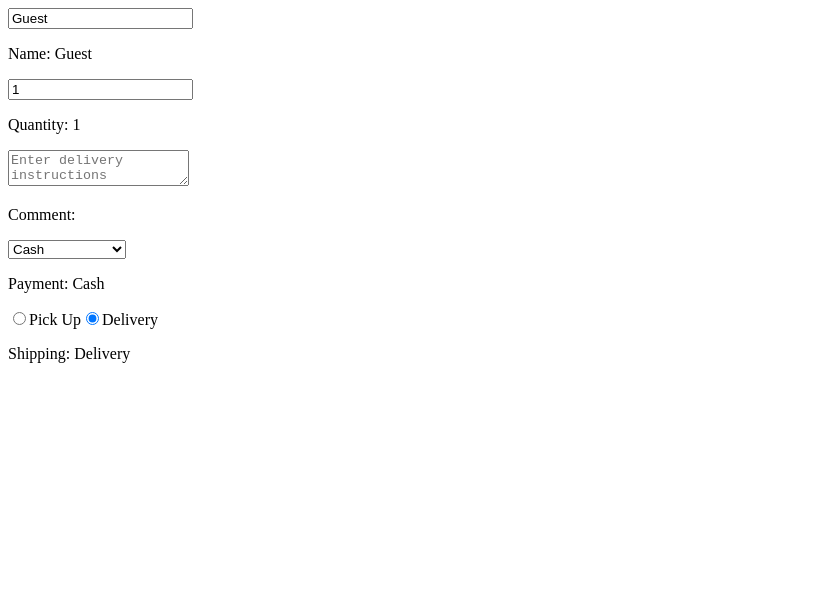
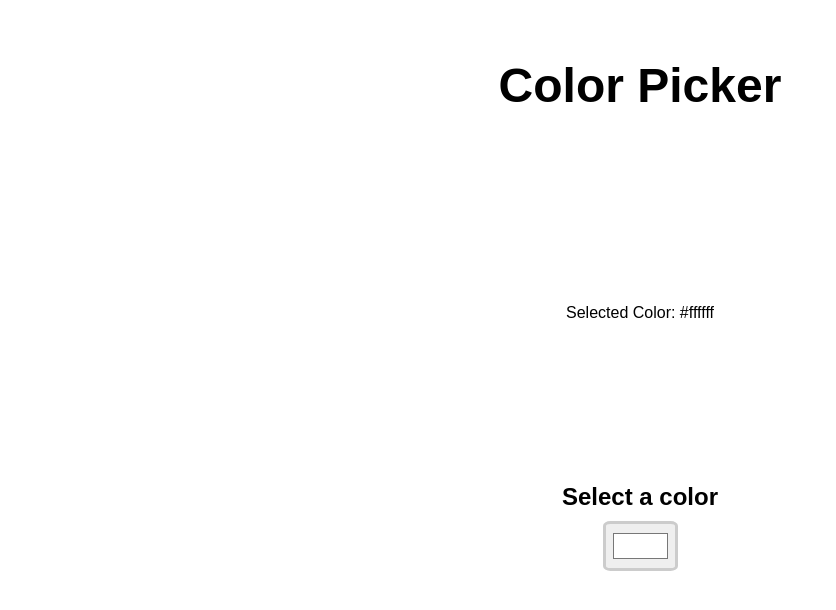
Before and after one commit to Kordah-Retsu/Web, a React (Vite) app in the folder project 02/: page / in a window 1280 px wide. Shown: the top 610 px of the page, without its empty margins (0-836 px from the left). Built offline with nearby package versions, Linux system fonts and the light colour scheme.

Commit message:
Color picker

```diff
--- a/project 02/src/App.jsx
+++ b/project 02/src/App.jsx
@@ -1,9 +1,9 @@
 
-import MyComponent from "./MyComponent";
+import ColorPicker from "./Color";
 
 function App() {
 
-  return(<MyComponent /> );
+  return(<ColorPicker /> );
 }
 
 export default App;
--- /dev/null
+++ b/project 02/src/Color.jsx
@@ -0,0 +1,21 @@
+    import React, {useState} from 'react';
+
+    function ColorPicker(){
+
+        const [color, setColor] = useState("#ffffff");
+
+        function handleColorChange(event) {
+            setColor(event.target.value);
+        }
+
+        return( <div className="color-picker-container">
+                    <h1>Color Picker</h1>
+                    <div className="color-display" style={{backgroundColor: color}}>
+                        <p>Selected Color: {color}</p>
+                    </div>
+                    <label>Select a color</label>
+                    <input type="color" value={color} onChange={handleColorChange}></input>
+                </div>);
+
+    }
+    export default ColorPicker;
--- a/project 02/src/MyComponent.jsx
+++ /dev/null
@@ -1,65 +0,0 @@
-import React, {useState} from 'react';
-
-function MyComponent(){
-
-    const [name, setName] = useState("Guest");
-    const [quantity, setQuantity] = useState(1);
-    const [comment, setComment] = useState("");
-    const [payment, setPayment] = useState("Cash");
-    const [shipping, setShipping] = useState("Delivery");
-
-    function handleNameChange(event){
-        setName(event.target.value);
-    }
-
-    function handleQuantityChange(event){
-        setQuantity(event.target.value);
-    }
-
-    function handleCommentChange(event){
-        setComment(event.target.value);
-    }
-
-    function handlePaymentChange(event){
-        setPayment(event.target.value);
-    }
-
-    function handleShippingChange(event){
-        setShipping(event.target.value);
-    }
-
-    return (<div>
-                <input value={name} onChange={handleNameChange}/>
-                <p>Name: {name}</p>
-
-                <input value={quantity} onChange={handleQuantityChange} type="number"/>
-                <p>Quantity: {quantity}</p>
-
-                <textarea value={comment} onChange={handleCommentChange} placeholder="Enter delivery instructions"/>
-                <p>Comment: {comment}</p>
-
-                <select value={payment} onChange={handlePaymentChange}>
-                    <option value="">Select an option</option>
-                    <option value="VISA">VISA</option>
-                    <option value="Mastercard">Mastercard</option>
-                    <option value="Mobile Money">Mobile Money</option>
-                    <option value="Cash">Cash</option>
-                </select>
-                <p>Payment: {payment}</p>
-
-                <label>
-                    <input  type="radio" value="Pick Up"
-                            checked={shipping === "Pick Up"}
-                            onChange={handleShippingChange}/>
-                    Pick Up
-                </label>
-                <label>
-                    <input  type="radio" value="Delivery"
-                            checked={shipping === "Delivery"}
-                            onChange={handleShippingChange}/>
-                    Delivery
-                </label>
-                <p>Shipping: {shipping}</p>
-            </div>);
-    }
-export default MyComponent;
--- a/project 02/src/index.css
+++ b/project 02/src/index.css
@@ -1,28 +1,42 @@
-.counter-container{
-  text-align: center;
+body{
   font-family: Arial, sans-serif;
 }
-
-.count-display{
-  font-size: 10em;
-  margin-top: 0;
-  margin-bottom: 50px;
+.color-picker-container{
+  display: flex;
+  flex-direction: column;
+  align-items: center;
+}
+h1{
+  margin: 50px;
+  font-size: 3rem;
+}
+.color-display{
+  width:300px;
+  height:300px;
+  display: flex;
+  justify-content: center;
+  align-items: center;
+  border: 5px solidrgb(255, 255, 255);
+  border-radius: 30px;
+  margin-bottom: 20px;
+  transition: 1s ease;
+}
+.color-display p{
+  color: hsl(0, 0%, 20%)
+  font-size: 2rem;
+  text-align: center;
 }
 
-.counter-button{
-  width: 150px;
+label{
+  font-size: 1.5rem;
+  font-weight: bold;
+  margin-bottom: 10px;
+}
+input[type="color"]{
+  width: 75px;
   height: 50px;
-  font-size: 1.5em;
-  font-weight: bold;
-  margin: 0px 5px;
-  background-color:rgb(18, 155, 235);
-  color: white;
-  border: none;
-  border-radius: 5px;
+  border: 3px solid hsl(0, 0%, 80%);
+  border-radius: 10%;
+  padding: 5px;
   cursor: pointer;
-
 }
-
-.counter-button:hover{
-  background-color: rgb(0, 123, 255);
-}
```
Also changed, not shown: project 02/src/Counter.jsx (deleted, +0 -30 lines).
